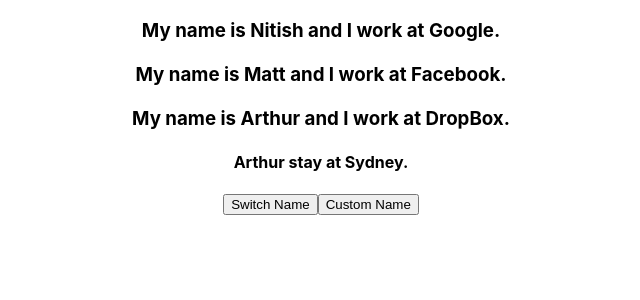
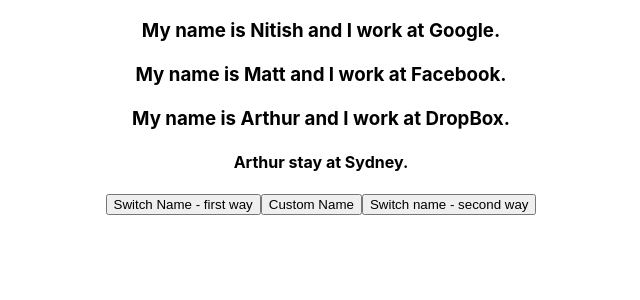
Before and after one commit to nitishbhushan2013/react, a React (Create React App) app in the folder react-complete-guide/: page / in a window 1280 px wide. Shown: the top 300 px of the page, without its empty margins (319-959 px from the left). Built offline with nearby package versions, Linux system fonts and the light colour scheme.

Commit message:
component interaction : passing value to the method - second way

```diff
--- a/react-complete-guide/src/App.js
+++ b/react-complete-guide/src/App.js
@@ -41,8 +41,9 @@
          <Person name = {this.state.persons[1].name} company = {this.state.persons[1].company}/>
          <Person name = {this.state.persons[2].name} company = {this.state.persons[2].company}> Arthur stay at Sydney. </Person>
 
-         <button onClick = {this.nameChangeHandler} > Switch Name </button>
+         <button onClick = {this.nameChangeHandler} > Switch Name - first way </button>
          <button onClick = {this.customNameChangeHandler.bind(this, "Mr. Nitish Bhushan", "Google HQ")} > Custom Name </button>
+         <button onClick = { () => this.customNameChangeHandler("Mr. Andrew Kasis", "Macquarie")}> Switch name - second way </button>
       </div>
     );
   }
```
